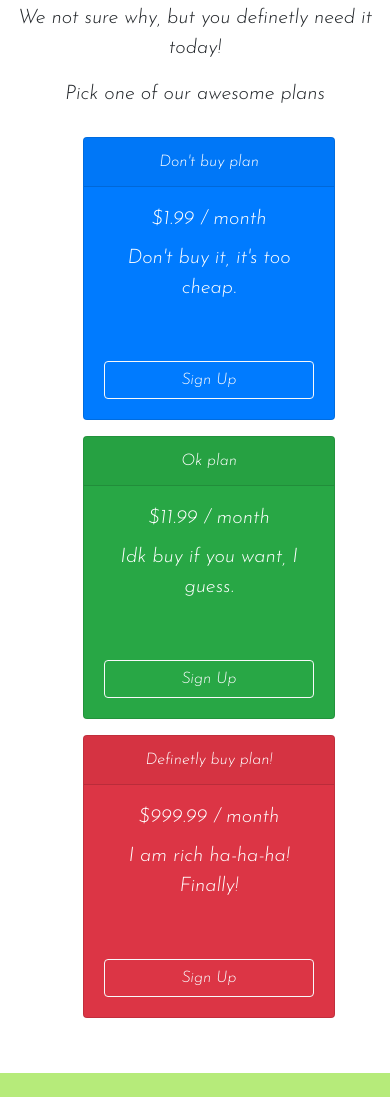
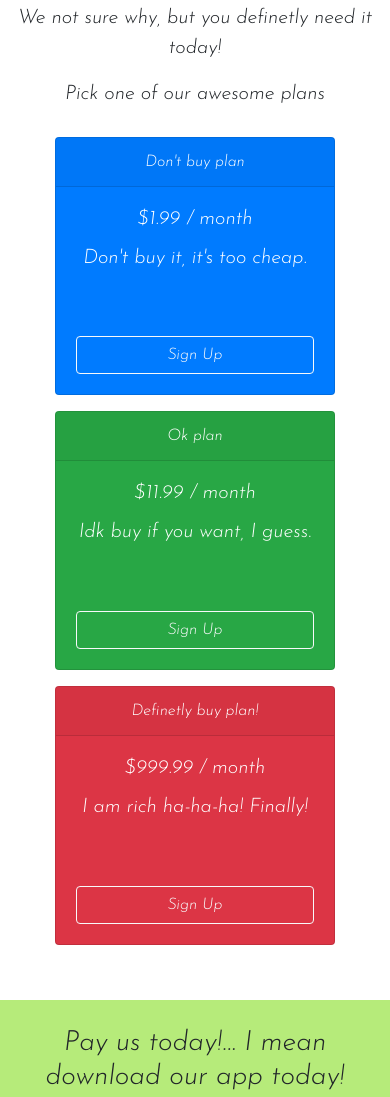
Before and after one commit to timurxo/app-website, a plain HTML site: page index.html in a window 390 px wide. Shown: the part 1696-2793 px from the top of the page. Drawn offline with nearby package versions, Linux system fonts and the light colour scheme.

Commit message:
Update styles.css

```diff
--- a/css/styles.css
+++ b/css/styles.css
@@ -147,10 +147,6 @@ p {
       padding: 3% 14% 10%;
   }
 
-  .card {
-    margin-left: 10%;
-  }
-
   .top-text {
     padding-top: 10%;
   }
```
